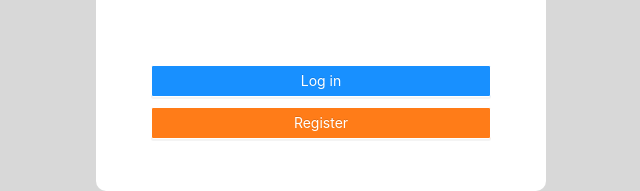
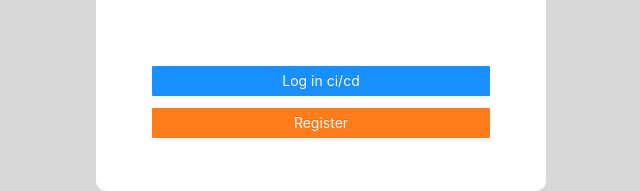
Before and after one commit to benazir-concordia/herouFood4All, a React (Create React App) app in the folder frontend/: page /login in a window 1280 px wide. Shown: the part 459-650 px from the top of the page, without its empty margins (319-959 px from the left). Built offline with nearby package versions, Linux system fonts and the light colour scheme.

Commit message:
test ci/cd

```diff
--- a/frontend/src/components/Pages/Login/Login.js
+++ b/frontend/src/components/Pages/Login/Login.js
@@ -102,7 +102,7 @@ class Login extends Component {
 
                       className="login-form-button"
                     >
-                      Log in
+                      Log in ci/cd
                     </Button>
                   </div>
                   <div>
```
Also changed, not shown: 12 other files (tests, documents, lock files or other folders).
